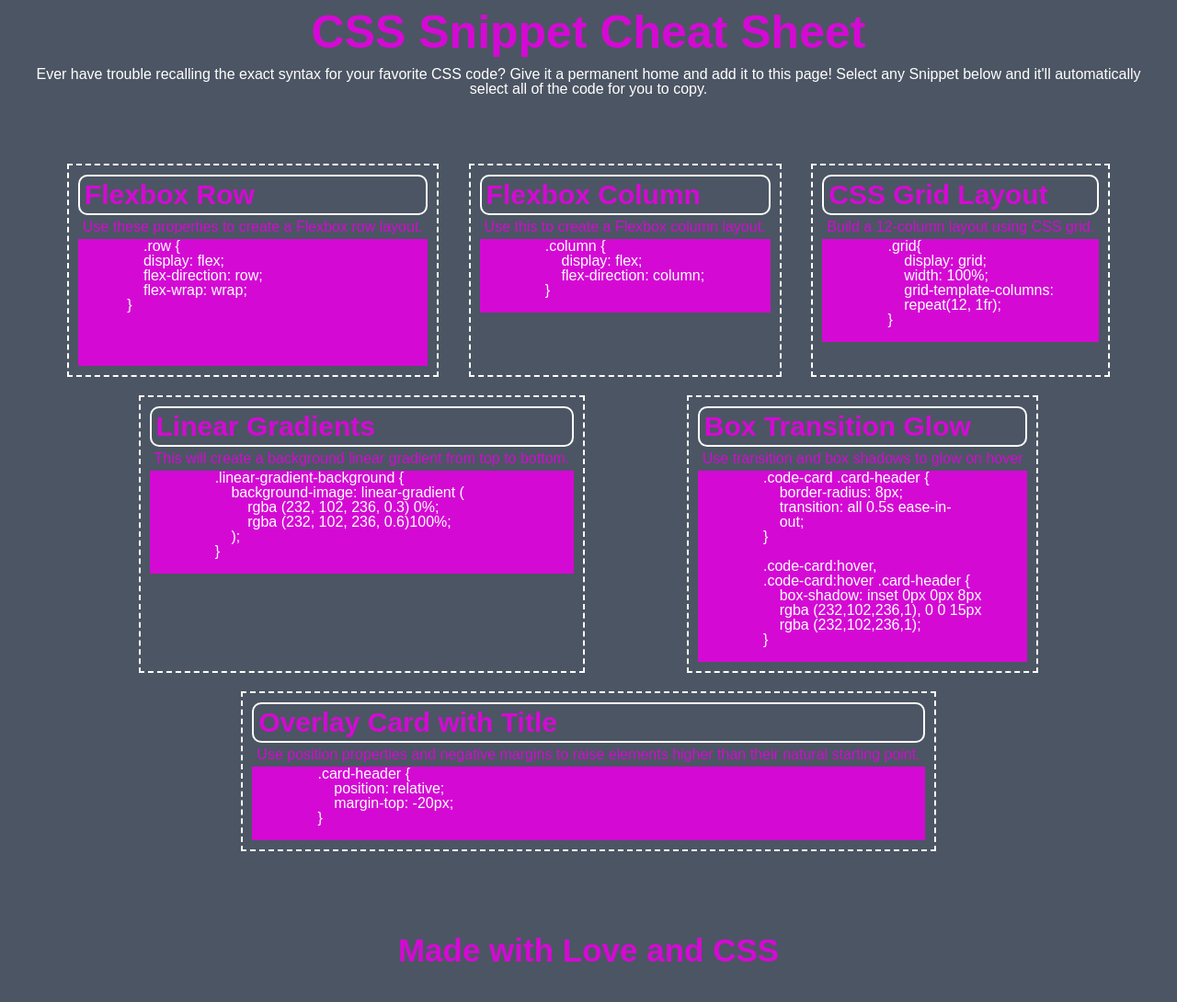
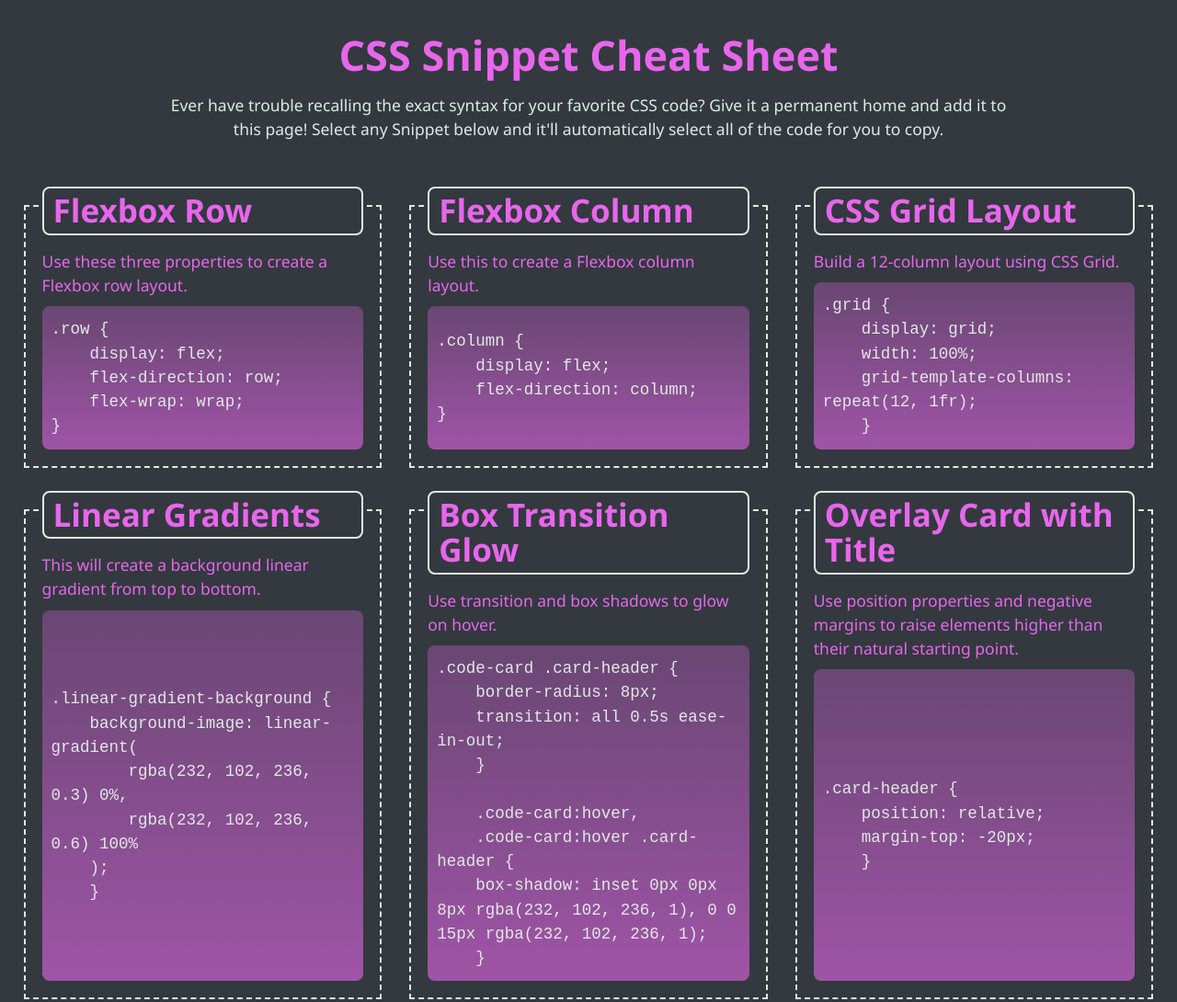
Before and after one commit to alexisligon/CSS-snippet-cheatsheet, a plain HTML site: page index.html in a window 1280 px wide. Shown: the top 1090 px of the page at 92% size. Drawn offline with Linux system fonts and the light colour scheme.

Commit message:
edited and complete miniproject week2

```diff
--- a/index.html
+++ b/index.html
@@ -8,98 +8,116 @@
     <link rel="stylesheet" href="styles.css">
     <title>CSS Snippet Cheat Sheet</title>
 </head>
+
 <body>
+
     <header>
-        <h1>CSS Snippet Cheat Sheet</h1>
-            <p>Ever have trouble recalling the exact syntax for your favorite CSS code?
+        <h1 class="page-title">
+           CSS Snippet Cheat Sheet
+        </h1>
+        <p>
+            Ever have trouble recalling the exact syntax for your favorite CSS code?
             Give it a permanent home and add it to this page! Select any Snippet
-            below and it'll automatically select all of the code for you to copy.</p>
+            below and it'll automatically select all of the code for you to copy.
+        </p>
     </header>
 
-    <main class="boxes">
-        <div class="cards">
-            <h2>Flexbox Row</h2>
-            <p>Use these properties to create a Flexbox row layout.</p>
-            <pre>
-                .row {
+    <main>
+        <section class="row justify-center">
+            <div class="card-column">
+                <figure class="card code-card">
+                    <h2 class="card-header">Flexbox Row</h2>
+                    <div class="card-body">
+                        <p>Use these three properties to create a Flexbox row layout.</p>
+                    </div>
+                    <pre class="code-block"><code>.row {
     display: flex;
     flex-direction: row;
     flex-wrap: wrap;
-            }
-            </p>
+}</code></pre>
+                </figure>
             </div>
 
-        <div class="cards">
-            <h2>Flexbox Column</h2>
+            <div class="card-column">
+                <figure class="card code-card">
+                    <h2 class="card-header">Flexbox Column</h2>
+                    <div class="card-body">
                         <p>Use this to create a Flexbox column layout.</p>
-            <pre>
-                .column {
+                    </div>
+                    <pre class="code-block"><code>.column {
     display: flex;
     flex-direction: column;
-                }
-            </pre>
+}</code></pre>
+                </figure>
             </div>
 
-        <div class="cards">
-            <h2>CSS Grid Layout</h2>
-            <p>Build a 12-column layout using CSS grid.</p>
-            <pre>
-                .grid{
+            <div class="card-column">
+                <figure class="card code-card">
+                    <h2 class="card-header">CSS Grid Layout</h2>
+                    <div class="card-body">
+                        <p>Build a 12-column layout using CSS Grid.</p>
+                    </div>
+                    <pre class="code-block"><code>.grid {
     display: grid;
     width: 100%;
-                    grid-template-columns:
-                    repeat(12, 1fr);
-                }
-            </pre>
+    grid-template-columns: repeat(12, 1fr);
+    }</code></pre>
+                </figure>
             </div>
 
-        <div class="cards">
-            <h2>Linear Gradients</h2>
+            <div class="card-column">
+                <figure class="card code-card">
+                    <h2 class="card-header">Linear Gradients</h2>
+                    <div class="card-body">
                         <p>This will create a background linear gradient from top to bottom.</p>
-            <pre>
-                .linear-gradient-background {
-                    background-image: linear-gradient (
-                        rgba (232, 102, 236, 0.3) 0%;
-                        rgba (232, 102, 236, 0.6)100%;
+                    </div>
+                    <pre class="code-block"><code>.linear-gradient-background {
+    background-image: linear-gradient(
+        rgba(232, 102, 236, 0.3) 0%,
+        rgba(232, 102, 236, 0.6) 100%
     );
-                }
-            </pre>
+    }</code></pre>
+                </figure>
             </div>
 
-        <div class="cards">
-            <h2>Box Transition Glow</h2>
-            <p>Use transition and box shadows to glow on hover</p>
-            <pre>
-                .code-card .card-header {
+            <div class="card-column">
+                <figure class="card code-card">
+                    <h2 class="card-header">Box Transition Glow</h2>
+                    <div class="card-body">
+                        <p>Use transition and box shadows to glow on hover.</p>
+                    </div>
+                    <pre class="code-block"><code>.code-card .card-header {
     border-radius: 8px;
-                    transition: all 0.5s ease-in-
-                    out;
+    transition: all 0.5s ease-in-out;
     }
 
     .code-card:hover,
     .code-card:hover .card-header {
-                    box-shadow: inset 0px 0px 8px
-                    rgba (232,102,236,1), 0 0 15px
-                    rgba (232,102,236,1);
-                }
-            </pre>
+    box-shadow: inset 0px 0px 8px rgba(232, 102, 236, 1), 0 0 15px rgba(232, 102, 236, 1);
+    }</code></pre>
+                </figure>
             </div>
 
-        <div class="cards">
-            <h2>Overlay Card with Title</h2>
-            <p>Use position properties and negative margins to raise elements
-                higher than their natural starting point.
+            <div class="card-column">
+                <figure class="card code-card">
+                  <h2 class="card-header">Overlay Card with Title</h2>
+                  <div class="card-body">
+                    <p>Use position properties and negative margins to raise elements higher than their natural starting point.
                     </p>
-            <pre>
-                .card-header {
+                  </div>
+                  <pre class="code-block"><code>.card-header {
     position: relative;
     margin-top: -20px;
-                }
-            </pre>
+    }</code></pre>
+                </figure>
               </div>
+
+        </section>
     </main>
+
     <footer>
         <h2>Made with Love and CSS</h2>
     </footer>
+
 </body>
 </html>
--- a/styles.css
+++ b/styles.css
@@ -1,75 +1,178 @@
 :root {
---pink: rgb(212, 10, 212);
---white: #fff;
+--outer-space: #33393f;
+--bright-turquoise: #2aefcb;
+--gin: #e0eae4;
+--heliotrope: #e866ec;
+}
+
+/* content highlight color and background */
+::selection {
+background-color: var(--bright-turquoise);
+color: var(--outer-space)
+}
+
+html {
+    font-size: 62.5%;
 }
 
 body {
-    background-color: rgb(76, 85, 99);
+    font-family: 'Segoe UI', Tahoma, Geneva, Verdana, sans-serif, Arial,
+    Helvetica, sans-serif;
+
+    font-size: 1.75rem;
+    line-height: 1.5;
+    color: var(--gin);
+    background-color: var(--outer-space);
+}
+
+h1, h2 {
+    margin-bottom: 0.625rem;
+    color: var(--heliotrope);
+    font-weight: 700;
+    line-height: 1.1;
+}
+
+h1 {
+    font-size: 4rem;
+}
+
+h2 {
+    font-size: 3.5rem;
+}
+
+p{
+    margin-bottom: 1rem;
+}
+
+code {
+    font-family: monospace;
 }
 
 header {
     width: 96%;
     margin: 0 auto;
+    padding: 2.5rem;
     text-align: center;
 }
 
-header h1 {
-    font-size: 50px;
-    margin: 10px;
-    color: var(--pink);
+header h1.page-title {
+    padding: 1rem 1.2rem;
+    font-size: 4.5rem;
 }
 
-header p {
-    font-size: 16px;
-    color:var(--white);
-    margin: 10px;
-    padding: 3px;
-}
-
-.boxes {
-    display: grid;
-    width: 100%;
-    grid-template-columns:
-    repeat(12, 1fr);
-    display: flex;
-    flex-wrap: wrap;
-    justify-content: space-evenly;
-    flex: 1;
-    padding: 50px;
-}
-
-.cards {
-    border: 2px dashed var(--white);
-    margin: 10px;
-    padding: 10px;
-    flex-direction: column;
-
-}
-
-.boxes h2, p {
-    color: var(--pink);
-    padding: 5px;
-}
-
-.boxes h2 {
-    font-size: 30px;
-    border: 2px solid var(--white);
-    border-radius: 10px;
-}
-
-.boxes p {
-    font-size: 16px;
-}
-
-.boxes pre {
-    color: var(--white);
-    background-color: var(--pink);
+main {
+    width: 96%;
+    margin: 2rem auto;
 }
 
 footer {
-    color: var(--pink);
-    font-size: 35px;
+    margin: 1.5rem;
     text-align: center;
-    padding: 30px;
-    clear: both;
 }
+
+/* create our main grid with flexbox, use negative margins to offset the padding on the .card-column class */
+.row {
+    display: flex;
+    flex-wrap: wrap;
+    flex-direction: row;
+    margin-left: -1.5rem;
+    margin-right: -1.5rem;
+}
+
+.justify-center {
+    justify-content: center;
+}
+
+/* using a mobile-first approach, set base column width to be 100% and we'll update it using media queries for larger screen sizes */
+.card-column {
+    flex: 1 0 100%;
+    padding: 1.5rem;
+    transition: flex-basis 500ms linear;
+    margin-bottom: 1.5rem;
+}
+
+/* make each code card a flexbox column to align and justify content within it */
+.code-card {
+    display: flex;
+    flex-direction: column;
+    justify-content: flex-start;
+    min-height: 100%;
+    padding: 2rem;
+    color: var(--heliotrope);
+
+    /* outline is like border, but on the outside of the box instead of inside */
+    outline: 2px dashed var(--gin);
+    outline-offset: -2px;
+    transition: all 0.5s ease-in-out;
+}
+
+.code-card .card-header {
+ /* use position and negative margins to move title of card over the card's outline and create an overlap effect */
+ position: relative;
+ margin: -4rem 0 1.5rem 0;
+ padding: 0.5rem 1rem;
+ background-color: var(--outer-space);
+ color: var(--heliotrope);
+ border: 2px solid var(--gin);
+ border-radius: 8px;
+ transition: all 0.5s ease-in-out;
+}
+
+/* set an outer and inner drop shadow on the card to create a glowing effect on hover */
+.code-card:hover,
+.code-card:hover .card-header {
+    box-shadow: inset 5px 0px 8px var(--heliotrope), 0 0 15px var(--heliotrope);
+}
+
+/* each card's code block grows to the height of the largest code block on the page, making each card even in height */
+.code-card .code-block {
+    flex-grow: 1;
+}
+
+.code-card pre {
+    /*set styles to make it so code wraps in <pre> instead of overflowing*/
+    white-space: pre-wrap;
+    overflow: auto;
+    tab-size: 4;
+    padding: 1.2rem 1rem;
+    color: var(--gin);
+    border-radius: 8px;
+    /* use linear gradient() function to create a fading background */
+    background-image: linear-gradient(
+        rgba(232, 102, 236, 0.3) 0%,
+        rgba(232, 102, 236, 0.6) 100%
+    );
+    display: flex;
+    align-items: center;
+}
+
+/* on <pre> click, select all contents so the code is highlighted */
+.code-card pre:active {
+    user-select: all;
+}
+
+/* using a mobile-first approach, use `min-width` values going from narrow -> wide for a responsive design */
+@media screen and (min-width: 768px) {
+    /* on tablets, set columns to only be 50% of the width and not grow */
+    .card-column {
+        flex: 0 0 50%;
+        max-width: 50%;
+    }
+
+    /* select the last child to grow to full width if it has space to grow */
+    .card-column:last-child {
+        flex-grow: 1;
+    }
+}
+
+/* media query for larger screens */
+@media screen and (min-width: 992px) {
+    header {
+        width: 75%;
+    }
+
+    .card-column {
+        flex: 0 0 33.333%;
+        max-width: 33.333%;
+    }
+}
```
Lines whose indentation alone changed are shown as unchanged.
